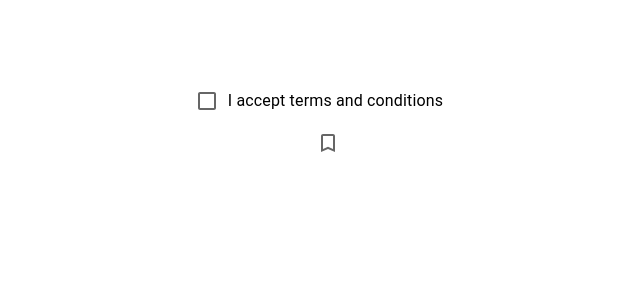
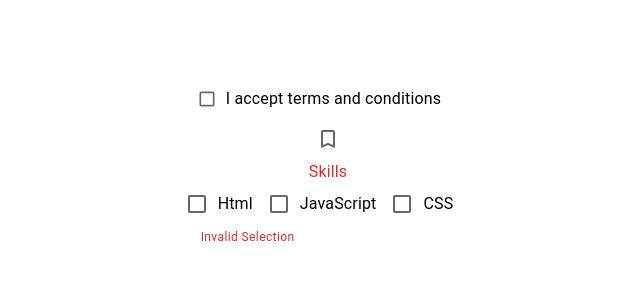
Before and after one commit to akdemirsafak/ReactAndMui, a React (Create React App) app: page / in a window 1280 px wide. Shown: the top 300 px of the page, without its empty margins (312-952 px from the left). Built offline with nearby package versions, Linux system fonts and the light colour scheme.

Commit message:
checkbox group added.

```diff
--- a/src/components/MuiCheckbox.tsx
+++ b/src/components/MuiCheckbox.tsx
@@ -1,4 +1,12 @@
-import {Box,FormControlLabel,Checkbox} from '@mui/material'
+import {
+    Box,
+    FormControlLabel,
+    Checkbox,
+    FormControl,
+    FormLabel,
+    FormGroup,
+    FormHelperText
+} from '@mui/material'
 import { useState } from 'react'
 import BookmarkBorderIcon from '@mui/icons-material/BookmarkBorder'
 import BookmarkIcon from '@mui/icons-material/Bookmark'
@@ -6,15 +14,28 @@
 
 export const MuiCheckbox=()=>{
     const [acceptTnC,setAcceptTnC] =useState(false)
+
+    const [skills,setSkills] =useState<string[]>([])
+
     console.log(acceptTnC)
+    console.log(skills)
     const handleChange= (event:React.ChangeEvent<HTMLInputElement>)=>{
         setAcceptTnC(event.target.checked)
+    }
+
+    const handleSkillChange=(event:React.ChangeEvent<HTMLInputElement>)=>{
+        const index=skills.indexOf(event.target.value)
+        if(index===-1){
+            setSkills([...skills,event.target.value])
+        }else{
+            setSkills(skills.filter((skill)=> skill!==event?.target.value))
+        }
     }
     return (
         <Box>
             <Box>
                 <FormControlLabel
-                    control={<Checkbox checked={acceptTnC}
+                    control={<Checkbox size='small' color='secondary' checked={acceptTnC}
                     onChange={handleChange} />}
                     label="I accept terms and conditions"
                 />
@@ -26,6 +47,32 @@
                     onChange={handleChange}
                 />
             </Box>
+            <Box>
+                <FormControl error>
+                    <FormLabel>Skills</FormLabel>
+                    <FormGroup row>
+                        <FormControlLabel
+                        label="Html"
+                            control={<Checkbox value='html' checked={skills.includes('html')}
+                            onChange={handleSkillChange} />}
+                        />
+                        <FormControlLabel
+                            label="JavaScript"
+                            value='javascript'
+                            control={<Checkbox checked={skills.includes('javascript')}
+                            onChange={handleSkillChange} />}
+                        />
+                        <FormControlLabel
+                            label='CSS'
+                            value='css'
+                            control={<Checkbox checked={skills.includes('css')}
+                            onChange={handleSkillChange} />}
+                        />
+
+                    </FormGroup>
+                    <FormHelperText>Invalid Selection</FormHelperText>
+                </FormControl>
+            </Box>
         </Box>
 
     )
```
